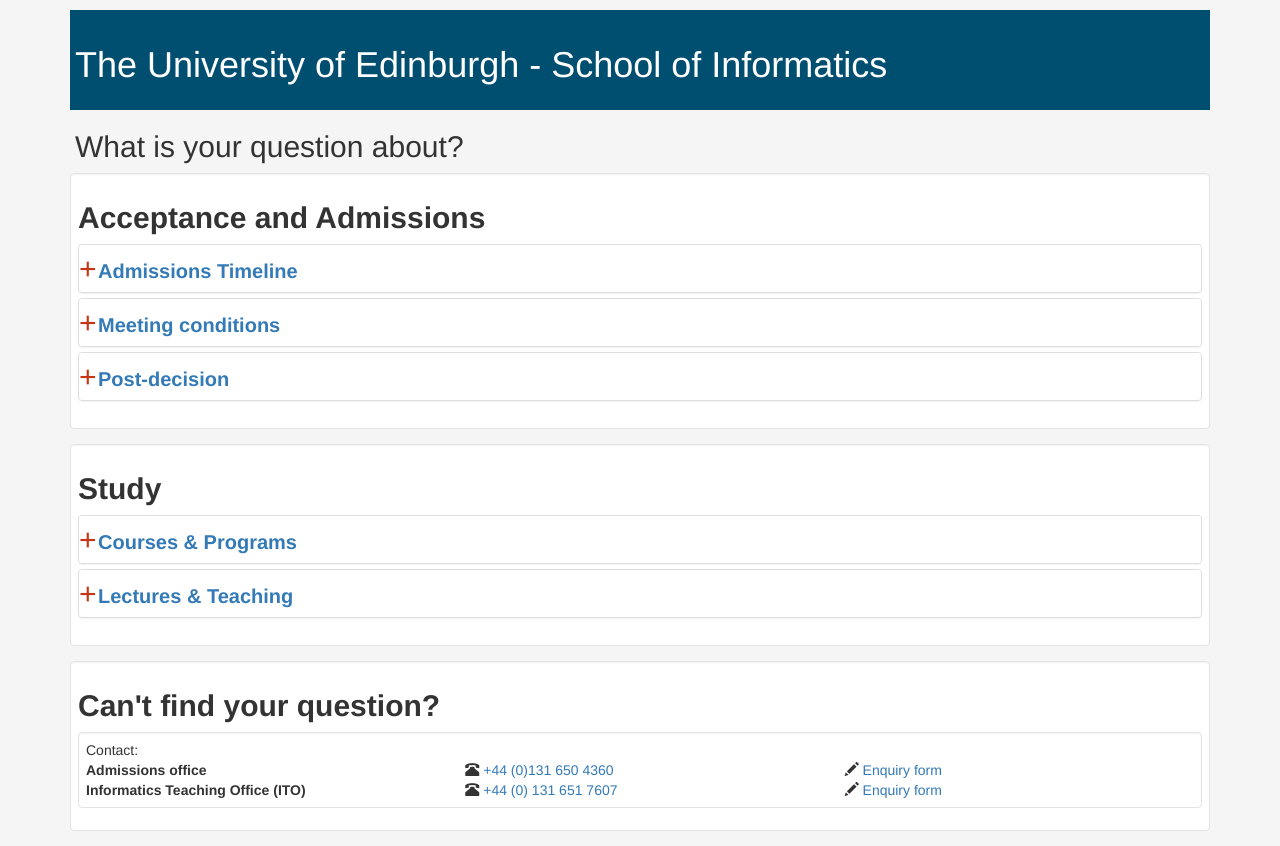
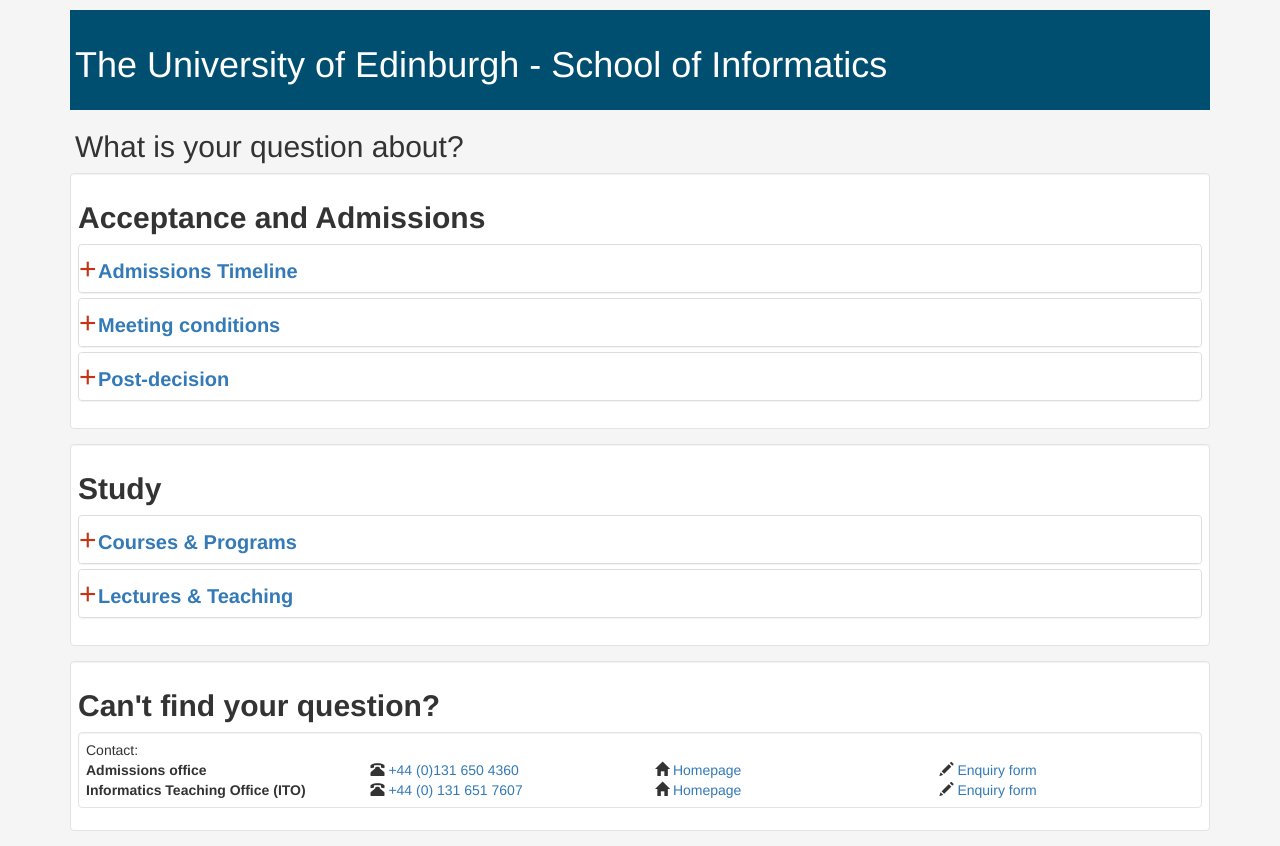
Before and after one commit to timomulder/hci_cw2, a plain HTML site: page index.html in a window 1280 px wide. Drawn offline with Linux system fonts and the light colour scheme.

Commit message:
added homepages

```diff
--- a/index.html
+++ b/index.html
@@ -510,30 +510,40 @@
          <div class="card well well-md">
           Contact:
           <div class="row">
-            <div class="col-sm-4">
+            <div class="col-sm-3">
                <strong>Admissions office </strong>
             </div>
-            <div class="col-sm-4" >
+            <div class="col-sm-3" >
             <span class="inline glyphicon glyphicon-phone-alt"></span>
               <a href="tel:+44 131 650 4360" >+44 (0)131 650 4360 </a>
             </div>
-            <div class="col-sm-4"  >
+            <div class="col-sm-3"  >
+               <span class="inline glyphicon glyphicon-home"></span>
+               <a href="http://www.ed.ac.uk/student-recruitment">Homepage</a>
+            </div>
+            <div class="col-sm-3"  >
                <span class="inline glyphicon glyphicon-pencil"></span>
                <a href="http://www.ed.ac.uk/student-recruitment/about/enquiryform">Enquiry form</a>
             </div>
+
           </div>
              <div class="row">
-               <div class="col-sm-4">
+               <div class="col-sm-3">
                <strong>Informatics Teaching Office (ITO)</strong>
                </div>
-               <div class="col-sm-4" >
+               <div class="col-sm-3" >
                <span class="inline glyphicon glyphicon-phone-alt"></span>
                <a href="tel:+44 131 651 7607" > +44 (0) 131 651 7607 </a>
                </div>
-               <div class="col-sm-4" >
-               <span class="inline glyphicon glyphicon-pencil"></span>
-               <a href="http://www.inf.ed.ac.uk/cgi-bin/iss/external-contact.cgi">Enquiry form</a>
+               <div class="col-sm-3" >
+                  <span class="inline glyphicon glyphicon-home"></span>
+                  <a href="http://web.inf.ed.ac.uk/infweb/student-services/ito">Homepage</a>
                </div>
+               <div class="col-sm-3" >
+                  <span class="inline glyphicon glyphicon-pencil"></span>
+                  <a href="http://www.inf.ed.ac.uk/cgi-bin/iss/external-contact.cgi">Enquiry form</a>
+               </div>
+
              </div>
 
 <!--              <div class="row">
```
